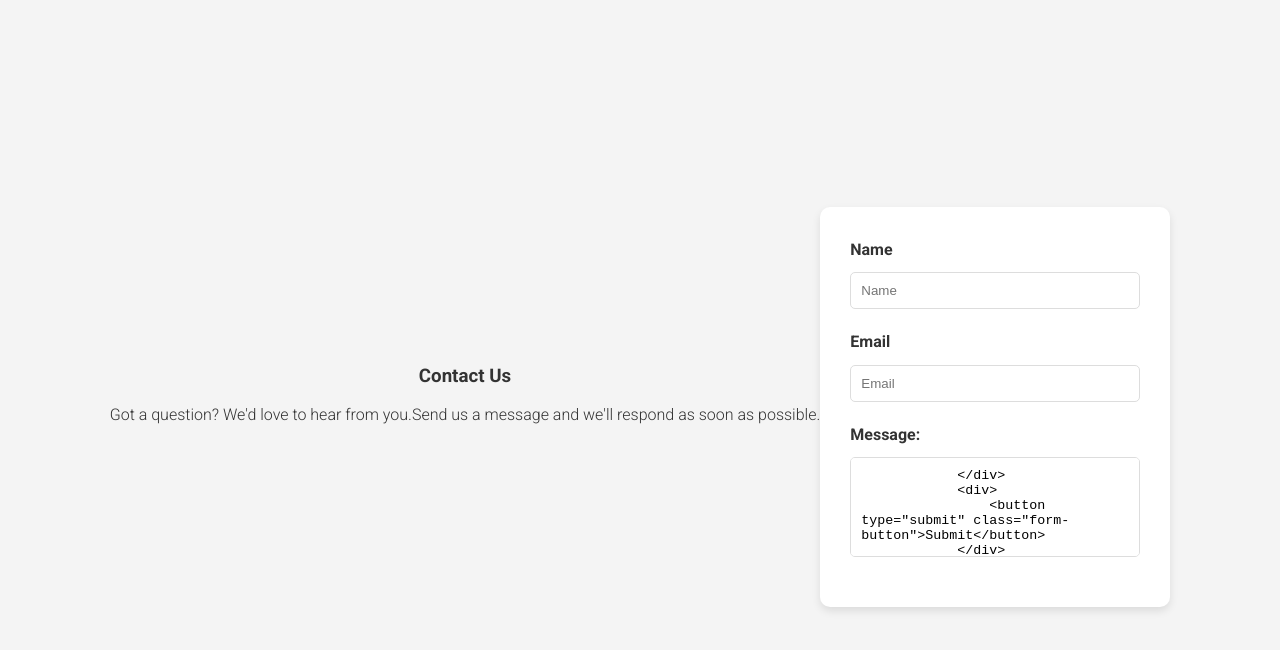
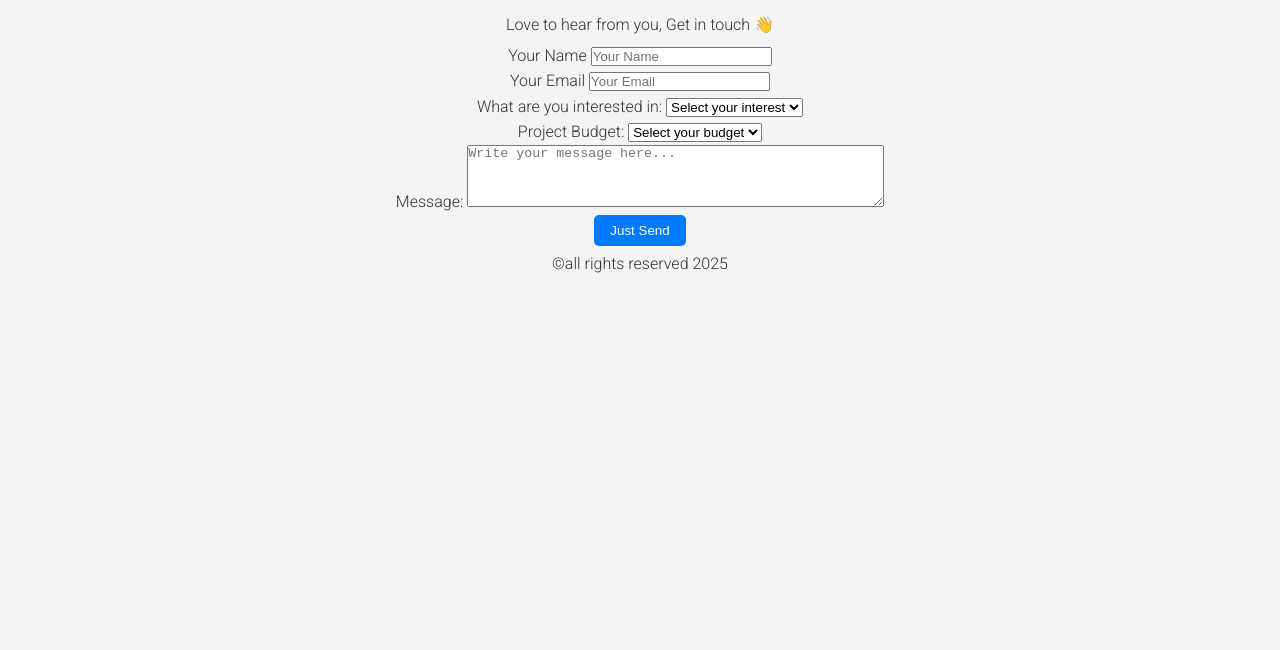
Before and after one commit to stanleyasiga/portfolio_website, a plain HTML site: page Contact.html in a window 1280 px wide. Shown: the part 68-718 px from the top of the page. Drawn offline with Linux system fonts and the light colour scheme.

Commit message:
added contact form layout

```diff
--- a/Contact.html
+++ b/Contact.html
@@ -39,30 +39,41 @@
 
     </header>
     <section class="contact-us">
-        <div class="contact-us-details">
-            <h3 id="contact-us-title">Contact Us</h3>
-            <p class="contact-us-description">Got a question? We'd love to hear from you.Send us a message and we'll
-                respond
-                as soon as possible.</p>
-        </div>
-
+        <p class="contact-us-description">Love to hear from you, Get in touch 👋</p>
         <form method="post" action="/formFunction">
             <div>
-                <label>Name</label>
-                <input type="text" name="name" placeholder="Name" />
+                <label> Your Name</label>
+                <input type="text" name="name" placeholder="Your Name" />
             </div>
 
             <div>
-                <label>Email</label>
-                <input type="email" name="email" placeholder="Email" />
+                <label>Your Email</label>
+                <input type="email" name="email" placeholder="Your Email" />
             </div>
 
             <div>
-                <label>Message: </label>
-                <textarea name="message" placeholder="Message">
+                <label>What are you interested in: </label>
+                <select name="interests">
+                    <option>Select your interest</option>
+                    <option>Digital Branding</option>
+                    <option>Social Marketing</option>
+                    <option>Other</option>
+                </select>
             </div>
             <div>
-                <button type="submit" class="form-button">Submit</button>
+                <label>Project Budget: </label>
+                <select name="budget">
+                    <option>Select your budget</option>
+                    <option> 100M </option>
+                    <option> 250M </option>
+                </select>
+            </div>
+            <div>
+                <label>Message: </label>
+                <textarea name="message" rows="4" cols="50" placeholder="Write your message here..."></textarea>
+            </div>
+            <div>
+                <button type="submit" class="form-button">Just Send</button>
             </div>
         </form>
 
--- a/css/style.css
+++ b/css/style.css
@@ -140,64 +140,13 @@ nav {
   max-width: 60%;
 }
 
-.contact-us {
-  display: flex;
-  justify-content: center;
-  align-items: center;
-  height: 100vh;
-  background-color: #f4f4f4;
+
+.contact-us{
+
+
+  text-align: center;
 }
 
-.contact-us-details {
-  text-align: center;
-  margin-bottom: 20px;
-}
-
-form {
-  background-color: #fff;
-  padding: 30px;
-  border-radius: 10px;
-  box-shadow: 0 4px 8px rgba(0, 0, 0, 0.1);
-  width: 350px;
-}
-
-form div {
-  margin-bottom: 15px;
-}
-
-label {
-  display: block;
-  margin-bottom: 5px;
-  font-weight: bold;
-}
-
-input[type="text"], input[type="email"], textarea {
-  width: 100%;
-  padding: 10px;
-  margin: 5px 0;
-  border: 1px solid #ddd;
-  border-radius: 5px;
-}
-
-textarea {
-  height: 100px;
-  resize: none;
-}
-
-.form-button {
-  width: 100%;
-  padding: 10px;
-  background-color: #007bff;
-  color: #fff;
-  border: none;
-  border-radius: 5px;
-  cursor: pointer;
-  transition: background-color 0.3s ease;
-}
-
-.form-button:hover {
-  background-color: #0056b3;
-}
 /* Extra small devices (phones, 600px and down) */
 @media only screen and (max-width: 600px) {
   header{
```
